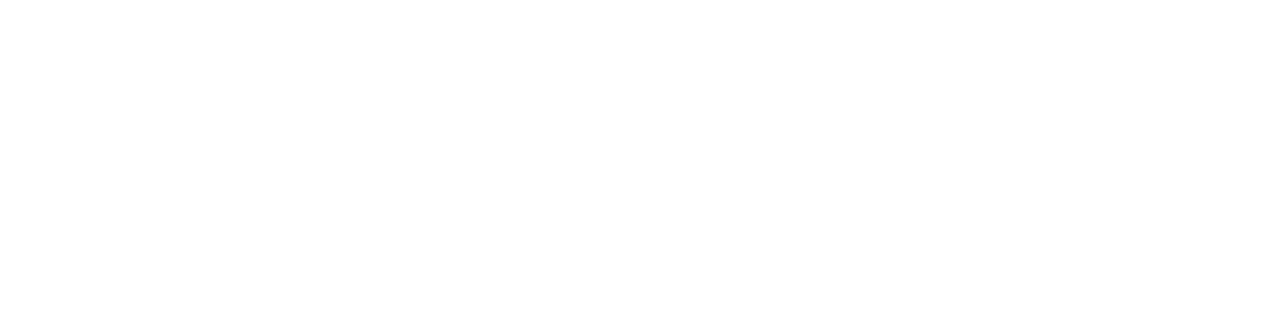
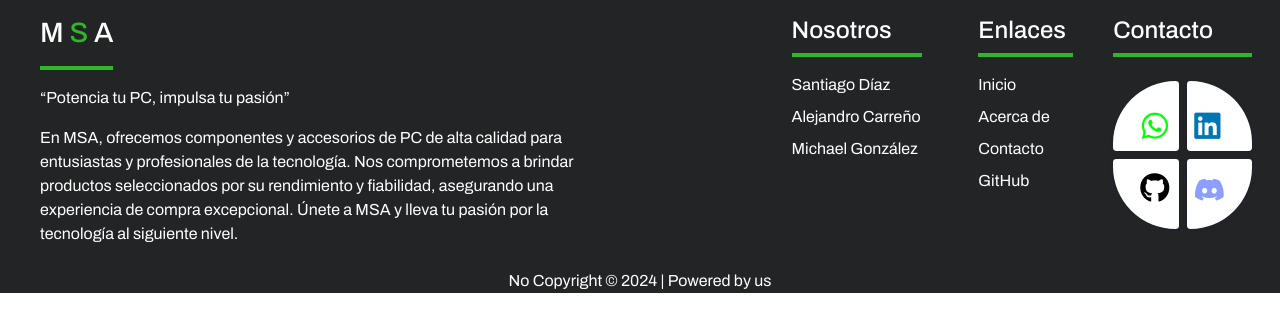
Before and after one commit to zanl0/msa, an Angular app: page / in a window 1280 px wide. Shown: the top 332 px of the page. Built offline with nearby package versions, Linux system fonts and the light colour scheme.

Commit message:
:sparkles: Footersantiago

```diff
--- a/package.json
+++ b/package.json
@@ -3,7 +3,7 @@
   "version": "0.0.0",
   "scripts": {
     "ng": "ng",
-    "start": "ng serve",
+    "start": "ng serve -o",
     "build": "ng build",
     "watch": "ng build --watch --configuration development",
     "test": "ng test"
--- a/src/app/app.component.html
+++ b/src/app/app.component.html
@@ -1 +1,2 @@
 <router-outlet />
+<app-footer />
--- /dev/null
+++ b/src/app/component/footer/footer.component.html
@@ -0,0 +1,105 @@
+<footer class="">
+    <div class="container-fluid">
+        <div class="d-flex px-3">
+            <div class="card-body col-4 ">
+                <div class="row ">
+
+                    <div class="px-4">
+                        <h3 class="d-inline-block  text-white py-3  border-footer-txt">M <span
+                                class="text-verde">S</span> A</h3>
+                    </div>
+
+
+                    <p class="text-white ps-4 mt-2"> “Potencia tu PC, impulsa tu pasión”</p>
+                    <span class="card-text text-white ps-4 d-flex parrafo ">En MSA, ofrecemos componentes y accesorios
+                        de PC de alta calidad para entusiastas y profesionales de la tecnología. Nos comprometemos a
+                        brindar
+                        productos seleccionados por su rendimiento y fiabilidad, asegurando una experiencia de compra
+                        excepcional. Únete a MSA y lleva tu pasión por la tecnología al siguiente nivel.</span>
+
+                </div>
+            </div>
+
+            <div class="row ">
+                <div class=" col-4 p-3">
+
+
+                    <div class="text-white p-0">
+                        <h4> Nosotros </h4>
+                        <div class="border-footer-txt "></div>
+                        <ul class="text-white px-0 py-3">
+                            <li class=" list-group-item pb-2">
+                                <a href="https://github.com/sant2024" target="_blank" class="nav-link "> Santiago Díaz
+                                </a>
+                            </li>
+                            <li class="list-group-item pb-2">
+                                <a href="https://github.com/zanl0" target="_blank" class="nav-link">Alejandro
+                                    Carreño</a>
+                            </li>
+                            <li class=" list-group-item pb-2">
+                                <a href="https://github.com/miklegonza" target="_blank" class="nav-link">Michael
+                                    González</a>
+                            </li>
+                        </ul>
+                    </div>
+
+                </div>
+
+                <div class=" col-4 ps-4   d-block jstify-content-center  ">
+
+                    <div class="text-white p-3">
+                        <h4> Enlaces </h4>
+                        <div class="border-footer-txt "></div>
+                        <ul class="text-white px-0 py-3">
+                            <li class=" list-group-item">
+                                <a href="#" class="nav-link pb-2"> Inicio </a>
+                            </li>
+                            <li class="list-group-item ">
+                                <a href="#" class="nav-link pb-2">Acerca de </a>
+                            </li>
+                            <li class=" list-group-item">
+                                <a href="#" class="nav-link pb-2">Contacto</a>
+                            </li>
+                            <li class=" list-group-item">
+                                <a href="https://github.com/zanl0/msa" class="nav-link pb-2">GitHub</a>
+                            </li>
+                        </ul>
+                    </div>
+
+
+
+                </div>
+
+                <div class=" col-4 text-white py-3">
+                    <h4> Contacto</h4>
+                    <div class="border-footer-txt "></div>
+                    <div class="main py-4">
+                        <div class="up">
+                            <button class="card1">
+                                <i class="fa-brands fa-whatsapp whatsapp"></i>
+                            </button>
+                            <button class="card2">
+                                <i class="fa-brands fa-linkedin linkedin"></i>
+                            </button>
+                        </div>
+                        <div class="down d-flex justify-content-end">
+                            <button class="card3">
+                                <i class="fa-brands fa-github github"></i>
+                            </button>
+                            <button class="card4">
+                                <i class="fa-brands fa-discord discord"></i>
+                            </button>
+                        </div>
+                    </div>
+                </div>
+
+            </div>
+        </div>
+
+        <div class="col-md-12 d-flex justify-content-center text-white  ">
+            No Copyright © 2024 | Powered by us
+        </div>
+
+    </div>
+
+</footer>
--- /dev/null
+++ b/src/app/component/footer/footer.component.scss
@@ -0,0 +1,153 @@
+footer {
+    background-color: var(--background);
+}
+
+.text-verde {
+    color: var(--primary);
+}
+
+.border-footer-txt {
+    border-bottom: 4px var(--primary) solid;
+}
+
+.parrafo {
+    width: 600px;
+}
+
+/* redes sociales */
+.main {
+    display: flex;
+    justify-content: center;
+    flex-direction: column;
+
+    gap: 0.5em;
+}
+
+.up {
+    display: flex;
+    justify-content: end;
+    flex-direction: row;
+    gap: 0.5em;
+}
+
+.down {
+    display: flex;
+    justify-content: end;
+    flex-direction: row;
+    gap: 0.5em;
+}
+
+.card1 {
+    width: 70px;
+    height: 70px;
+    outline: none;
+    border: none;
+    background: white;
+    border-radius: 90px 5px 5px 5px;
+    box-shadow: rgba(50, 50, 93, 0.25) 0px 2px 5px -1px,
+        rgba(0, 0, 0, 0.3) 0px 1px 3px -1px;
+    transition: 0.2s ease-in-out;
+}
+
+.whatsapp {
+    margin-top: 0.8em;
+    margin-left: 0.6em;
+    color: #00ff00;
+    font-size: 30px;
+}
+
+.card2 {
+    width: 70px;
+    height: 70px;
+    outline: none;
+    border: none;
+    background: white;
+    border-radius: 5px 90px 5px 5px;
+    box-shadow: rgba(50, 50, 93, 0.25) 0px 2px 5px -1px,
+        rgba(0, 0, 0, 0.3) 0px 1px 3px -1px;
+    transition: 0.2s ease-in-out;
+}
+
+.linkedin {
+    margin-top: 0.8em;
+    margin-left: -0.8em;
+    font-size: 30px;
+    color: #0077b5;
+}
+
+.card3 {
+    width: 70px;
+    height: 70px;
+    outline: none;
+    border: none;
+    background: white;
+    border-radius: 5px 5px 5px 90px;
+    box-shadow: rgba(50, 50, 93, 0.25) 0px 2px 5px -1px,
+        rgba(0, 0, 0, 0.3) 0px 1px 3px -1px;
+    transition: 0.2s ease-in-out;
+}
+
+.github {
+    margin-top: -0.6em;
+    margin-left: 0.6em;
+    font-size: 30px;
+}
+
+.card4 {
+    width: 70px;
+    height: 70px;
+    outline: none;
+    border: none;
+    background: white;
+    border-radius: 5px 5px 90px 5px;
+    box-shadow: rgba(50, 50, 93, 0.25) 0px 2px 5px -1px,
+        rgba(0, 0, 0, 0.3) 0px 1px 3px -1px;
+    transition: 0.2s ease-in-out;
+}
+
+.discord {
+    margin-top: -1.9em;
+    margin-left: -0.8em;
+    color: #8c9eff;
+    font-size: 25px;
+}
+
+.card1:hover {
+    cursor: pointer;
+    scale: 1.1;
+    background-color: #00ff00;
+}
+
+.card1:hover .whatsapp {
+    color: white;
+}
+
+.card2:hover {
+    cursor: pointer;
+    scale: 1.1;
+    background-color: #0077b5;
+}
+
+.card2:hover .linkedin {
+    color: white;
+}
+
+.card3:hover {
+    cursor: pointer;
+    scale: 1.1;
+    background-color: black;
+}
+
+.card3:hover .github {
+    color: white;
+}
+
+.card4:hover {
+    cursor: pointer;
+    scale: 1.1;
+    background-color: #8c9eff;
+}
+
+.card4:hover .discord {
+    color: white;
+}
--- a/src/index.html
+++ b/src/index.html
@@ -7,6 +7,9 @@
     <base href="/">
     <meta name="viewport" content="width=device-width, initial-scale=1">
     <link rel="icon" type="image/x-icon" href="favicon.ico">
+    <link rel="stylesheet" href="https://cdnjs.cloudflare.com/ajax/libs/font-awesome/6.5.2/css/all.min.css"
+        integrity="sha512-SnH5WK+bZxgPHs44uWIX+LLJAJ9/2PkPKZ5QiAj6Ta86w+fsb2TkcmfRyVX3pBnMFcV7oQPJkl9QevSCWr3W6A=="
+        crossorigin="anonymous" referrerpolicy="no-referrer" />
 </head>
 
 <body>
--- a/src/styles.scss
+++ b/src/styles.scss
@@ -1,6 +1,12 @@
+@import url('https://fonts.googleapis.com/css2?family=Archivo:ital,wght@0,100..900;1,100..900&display=swap');
+
 :root {
     --background: #222426;
     --primary: #30b728;
     --secondary: rgba(74, 79, 84, 0.9);
     --white: #EAEAEA;
 }
+
+* {
+    font-family: "Archivo", sans-serif;
+}
```
Also changed, not shown: src/app/app.component.ts (+7 -6 lines), src/app/component/footer/footer.component.ts (added, +12 -0 lines), 1 other file (tests, documents, lock files or other folders).
